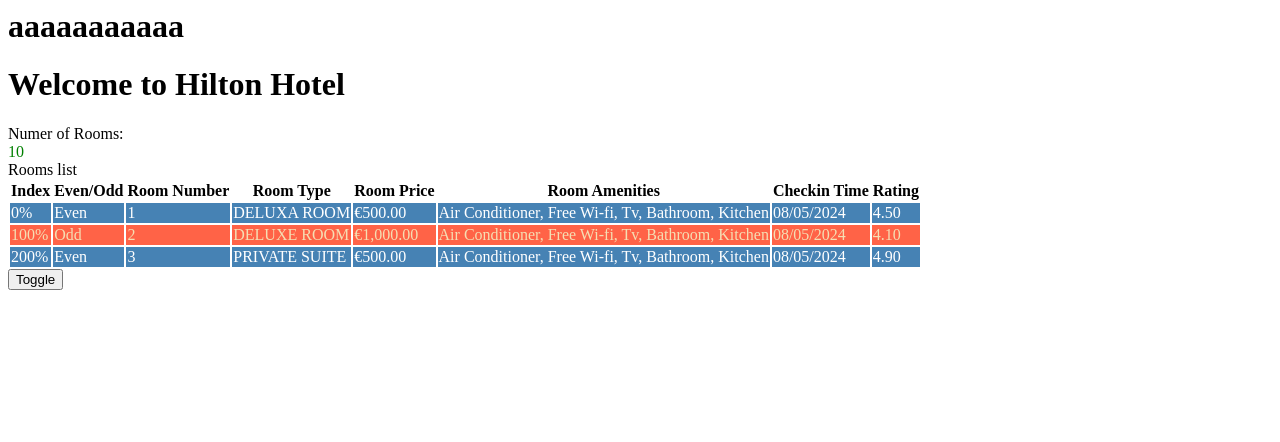
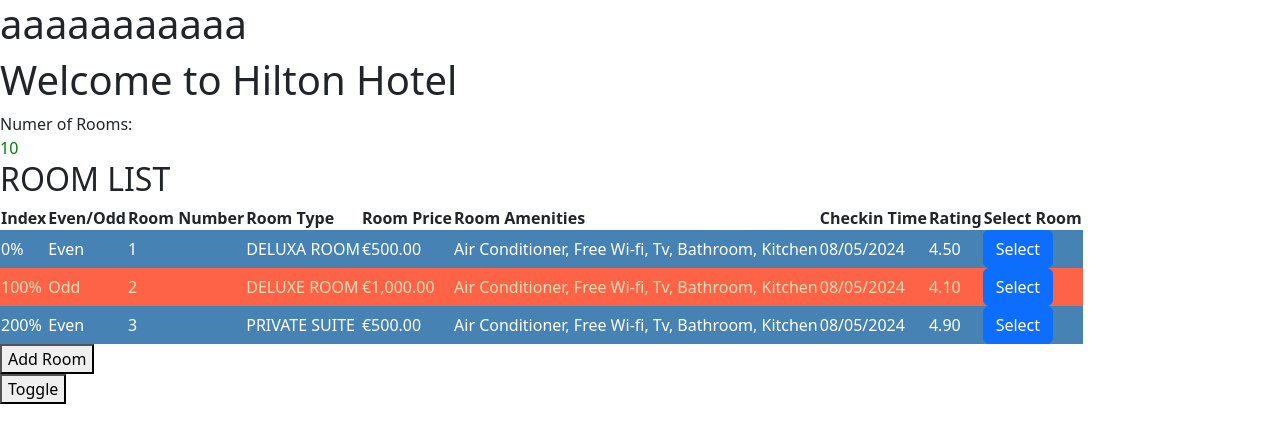
Before and after one commit to hinhnhumoi/angular-learning-1, an Angular app: page / in a window 1280 px wide. Shown: the top 442 px of the page. Built offline with nearby package versions, Linux system fonts and the light colour scheme.

Commit message:
ng on changes

```diff
--- a/angular.json
+++ b/angular.json
@@ -32,6 +32,7 @@
               }
             ],
             "styles": [
+              "node_modules/bootstrap/dist/css/bootstrap.min.css",
               "src/styles.scss"
             ],
             "scripts": []
--- /dev/null
+++ b/src/app/rooms/rooms-list/rooms-list.component.html
@@ -0,0 +1,31 @@
+<h2> {{title}} </h2>
+<table>
+    <tr>
+        <th>Index</th>
+        <th>Even/Odd</th>
+        <th>Room Number</th>
+        <th>Room Type</th>
+        <th>Room Price</th>
+        <th>Room Amenities</th>
+        <th>Checkin Time</th>
+        <th>Rating</th>
+        <th>Select Room</th>
+    </tr>
+    <tr
+    [ngClass]="e ? 'even' : 'odd'"
+    *ngFor="let room of rooms , let e=even, let o=odd, let i=index"
+    >
+        <td>{{i | percent}}</td>
+        <td>{{ e ? 'Even' : 'Odd' }}</td>
+        <td>{{room.roomNumber}}</td>
+        <td>{{room.roomType | uppercase}}</td>
+        <td>{{room.price | currency : 'EUR' }}</td>
+        <td>{{room.amenities | titlecase }}</td>
+        <td>{{room.checkinTime | date : 'dd/MM/YYYY'}} </td>
+        <td>{{room.rating | number : '1.2-2'}}</td>
+        <td class = "btn btn-primary"
+            (click) ="selectRoom(room)">
+            Select
+        </td>
+    </tr>
+</table>
--- /dev/null
+++ b/src/app/rooms/rooms-list/rooms-list.component.ts
@@ -0,0 +1,33 @@
+import { CommonModule } from '@angular/common';
+import { ChangeDetectionStrategy, Component, EventEmitter, Input, OnChanges, Output, SimpleChanges } from '@angular/core';
+import { RoomDetails } from '../room';
+
+@Component({
+  selector: 'hinv-rooms-list',
+  standalone: true,
+  imports: [CommonModule],
+  templateUrl: './rooms-list.component.html',
+  styleUrl: './rooms-list.component.scss',
+  changeDetection : ChangeDetectionStrategy.OnPush
+})
+export class RoomsListComponent implements OnChanges {
+
+  @Input() rooms : RoomDetails[] = [];
+
+  @Input() title : string = '';
+
+  @Output() selectedRoom = new EventEmitter<RoomDetails>();
+
+  selectRoom(room : RoomDetails) {
+    this.selectedRoom.emit(room);
+  }
+
+  ngOnChanges(changes: SimpleChanges): void {
+    console.log(changes);
+
+    if(changes['title']) {
+      this.title = changes['title'].currentValue.toUpperCase();
+    }
+
+  }
+}
--- a/src/app/rooms/rooms.component.html
+++ b/src/app/rooms/rooms.component.html
@@ -8,35 +8,19 @@
 </div>
 
 <div *ngIf="rooms.availableRooms > 0">
-    Rooms list
-    <table>
-        <tr>
-            <th>Index</th>
-            <th>Even/Odd</th>
-            <th>Room Number</th>
-            <th>Room Type</th>
-            <th>Room Price</th>
-            <th>Room Amenities</th>
-            <th>Checkin Time</th>
-            <th>Rating</th>
-        </tr>
-        <tr
-        [ngClass]="e ? 'even' : 'odd'"
-        *ngFor="let room of roomList | slice : 0:3, let e=even, let o=odd, let i=index"
-        >
-            <td>{{i | percent}}</td>
-            <td>{{ e ? 'Even' : 'Odd' }}</td>
-            <td>{{room.roomNumber}}</td>
-            <td>{{room.roomType | uppercase}}</td>
-            <td>{{room.price | currency : 'EUR' }}</td>
-            <td>{{room.amenities | titlecase }}</td>
-            <td>{{room.checkinTime | date : 'dd/MM/YYYY'}} </td>
-            <td>{{room.rating | number : '1.2-2'}}</td>
-        </tr>
-    </table>
+    <hinv-rooms-list [rooms]="roomList" [title]="title"
+    (selectedRoom)="selectRoom($event)"></hinv-rooms-list>
 </div>
 
 <!-- {{roomList | json}} -->
+
+<div *ngIf="selectedRoom">
+    {{selectedRoom | json}}
+</div>
+
+<div>
+    <button (click)="addRoom()" >Add Room</button>
+</div>
 
 <button (click)="toggle()">Toggle</button>
 
--- a/src/app/rooms/rooms.component.ts
+++ b/src/app/rooms/rooms.component.ts
@@ -1,30 +1,34 @@
 import { Component } from '@angular/core';
 import { Room, RoomDetails } from './room';
 import { CommonModule } from '@angular/common';
+import { RoomsListComponent } from './rooms-list/rooms-list.component';
 
 
 @Component({
   selector: 'hinv-rooms',
   standalone: true,
-  imports: [CommonModule],
+  imports: [CommonModule, RoomsListComponent],
   templateUrl: './rooms.component.html',
   styleUrl: './rooms.component.scss'
 })
 export class RoomsComponent {
 
   hotelName = 'Hilton Hotel';
-
   numberOfRooms = 10;
-
   hideRooms = false;
-
   rooms: Room = {
     totalRooms: 20,
     availableRooms: 10,
     bookedRooms: 5
   }
+  title = 'Room list';
 
-  roomList: RoomDetails[] = [
+  selectedRoom! : RoomDetails;
+
+  roomList: RoomDetails[] = [];
+
+  ngOnInit() : void {
+    this.roomList = [
       {
         roomNumber : 1,
         roomType: 'Deluxa Room',
@@ -56,8 +60,31 @@
         rating : 4.9
       }
     ]
+  }
 
   toggle() {
     this.hideRooms = !this.hideRooms;
+    this.title = "Updated Room List";
+  }
+
+  selectRoom(room : RoomDetails) {
+    this.selectedRoom = room;
+  }
+
+  addRoom() {
+    const room : RoomDetails = {
+      roomNumber : 4,
+      roomType: 'Deluxe Room',
+      amenities: 'Air Conditioner, Free Wi-Fi, TV, BathRoom, Kitchen',
+      price: 1999,
+      photos: 'https://photolink/5',
+      checkinTime: new Date('05/08/2024'),
+      checkoutTime: new Date('10/08/2024'),
+      rating : 4.7
+    };
+
+    // this.roomList.push(room);
+
+    this.roomList = [...this.roomList, room];
   }
 }
--- a/src/styles.scss
+++ b/src/styles.scss
@@ -1 +1,13 @@
 /* You can add global styles to this file, and also import other style files */
+
+// @import 'bootstrap/dist/css/bootstrap.min.css';
+
+.even {
+    background-color: steelblue;
+    color: white;
+}
+
+.odd {
+    background-color: tomato;
+    color: wheat;
+}
```
Also changed, not shown: src/app/rooms/rooms-list/rooms-list.component.scss (added), 1 other file (tests, documents, lock files or other folders). Lines whose indentation alone changed are shown as unchanged.
